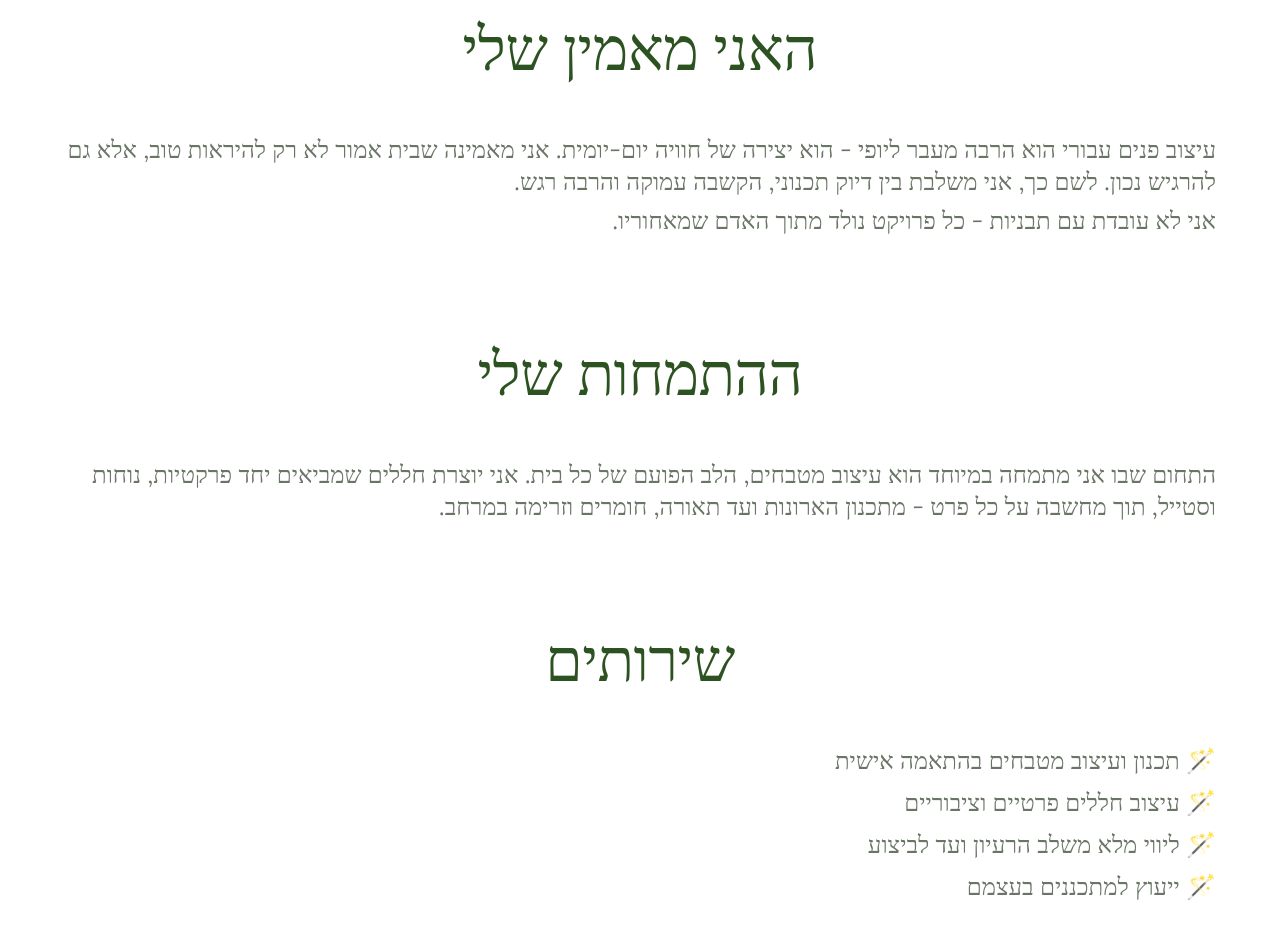
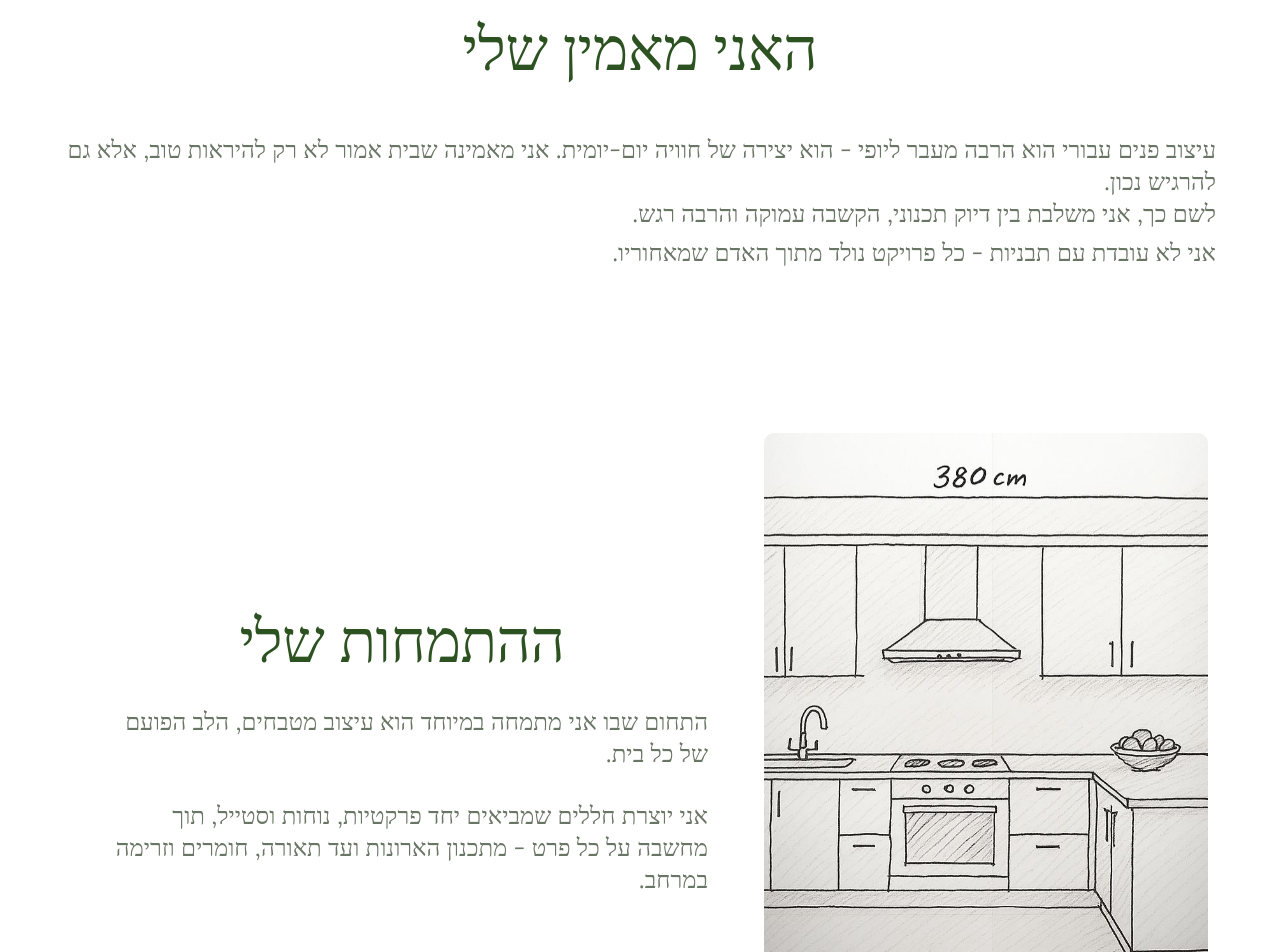
Before and after one commit to Omerf130/N.S, a React (Vite) app: page / in a window 1280 px wide. Shown: the part 1580-2532 px from the top of the page. Built offline with nearby package versions, Linux system fonts and the light colour scheme.

Commit message:
css fixes

```diff
--- a/src/App.scss
+++ b/src/App.scss
@@ -64,6 +64,10 @@
     .plans-title {
       color: $greentry;
     }
+    .plans-desc {
+      font-size: 20px;
+      text-align: center;
+    }
     .plans-container {
       display: flex;
       gap: 40px;
@@ -86,7 +90,7 @@
     margin: 70px 50px 0 50px;
     .gallery-title {
       direction: rtl;
-      padding: 15px 30px;
+      padding: 30px 30px;
     }
   }
   .rec-gallery {
@@ -145,7 +149,7 @@
 .section-title {
   opacity: 0;
   transform: translateY(20px); /* התחל כשהכותרת מוזזת למטה ב-20 פיקסלים */
-  transition: opacity 1s ease-in-out, transform 1s ease-in-out;
+  transition: opacity 1.25s ease-in-out, transform 1s ease-in-out;
 
   &.fade-in {
     opacity: 1;
--- a/src/common/SectionTitle.tsx
+++ b/src/common/SectionTitle.tsx
@@ -14,6 +14,8 @@ const SectionTitle = ({ title,variant, className = "" }: SectionTitleProps) => {
     triggerOnce: true,
   });
 
+  console.log(inView)
+
   return (
     <Typography
       variant={variant}
--- a/src/components/About.tsx
+++ b/src/components/About.tsx
@@ -56,8 +56,9 @@ export default function About() {
             className="about-title"
             variant={isMobile ? "h3" : "h2"}
           />
+          <Typography variant={isMobile ? "h6" : "h5"} color="#697565">אני נזי שרון, מעצבת פנים עם התמחות בעיצוב מטבחים.</Typography>
           <Typography variant={isMobile ? "h6" : "h5"} color="#697565">
-            אני נזי שרון, מעצבת פנים עם התמחות בעיצוב מטבחים. בגישה פתוחה
+             בגישה פתוחה
             וייחודית, אני רואה בכל אתגר הזדמנות לחדש, להעז וליצור משהו שמעורר
             רגש. אני חותרת לפרוץ גבולות ולשבור תפיסות שגרתיות בתחום העיצוב, כדי
             לממש את החלומות של לקוחותיי דרך פתרונות אישיים ומדויקים.
--- a/src/components/Contact.tsx
+++ b/src/components/Contact.tsx
@@ -52,7 +52,7 @@ const Contact = () => {
           position: "relative",
           borderRadius: "10px",
           color:"#000",
-          maxWidth:"700px !important",
+          maxWidth:"1200px !important",
           display:"flex",
           flexDirection:"column",
           alignItems:"center",
@@ -75,6 +75,7 @@ const Contact = () => {
               marginTop: "-30px",
               borderRadius: "10px",
               border: "none",
+              width:"75%"
             }}
           >
             <SectionTitle
@@ -83,7 +84,7 @@ const Contact = () => {
               variant="h2"
             />
             <SectionTitle
-            title="זה הזמן להגשים את החלום העיצובי שלך, אני כאן בשבילך"
+            title="זה הזמן להגשים את החלום העיצובי שלך - אני כאן בשבילך"
             className="contact-title"
             variant="h5"
             />
@@ -128,7 +129,7 @@ const Contact = () => {
               disabled={!isFormValid}
               fullWidth
             >
-              שלח בוואטסאפ
+              לוח ההשראה שלך - מתחיל כאן
             </Button>
           </Box>
           <Box>
--- a/src/components/Gallery.tsx
+++ b/src/components/Gallery.tsx
@@ -5,12 +5,12 @@ import { Box } from "@mui/material";
 import SectionTitle from "../common/SectionTitle";
 
 const galleryItems = [
-  { id: 1, src: "/pics/gallery/gallery1.jpeg", alt: "image1" },
+  { id: 1, src: "/pics/gallery/gallery6.jpeg", alt: "image1" },
   { id: 2, src: "/pics/gallery/gallery2.jpeg", alt: "image2" },
   { id: 3, src: "/pics/gallery/gallery3.jpeg", alt: "image3" },
   { id: 4, src: "/pics/gallery/gallery4.jpeg", alt: "image4" },
   { id: 5, src: "/pics/gallery/gallery5.jpeg", alt: "image5" },
-  { id: 6, src: "/pics/gallery/gallery6.jpeg", alt: "image6" },
+  { id: 6, src: "/pics/gallery/gallery1.jpeg", alt: "image6" },
   { id: 7, src: "/pics/gallery/gallery7.jpeg", alt: "image7" },
   { id: 8, src: "/pics/gallery/gallery8.jpeg", alt: "image8" },
   { id: 9, src: "/pics/gallery/gallery9.jpeg", alt: "image9" },
@@ -43,7 +43,7 @@ const Gallery = () => {
     <Box id="gallery" >
       <div >
       <SectionTitle
-          title="מהדמיון... למציאות"
+          title="מהדמיון... למציאות 💫"
           className="gallery-title"
           variant="h2"
         />
--- a/src/components/Me.tsx
+++ b/src/components/Me.tsx
@@ -5,7 +5,7 @@ import { useMediaMatch } from "../hooks/useMediaMatch";
 const Me = () => {
   const isMobile = useMediaMatch("(max-width: 500px)");
   return (
-    <Box id="services">
+    <Box id="me">
       <Container className="services">
         <SectionTitle
           title="האני מאמין שלי"
@@ -24,8 +24,9 @@ const Me = () => {
             <Typography variant={isMobile ? "h6" : "h5"}>
               עיצוב פנים עבורי הוא הרבה מעבר ליופי - הוא יצירה של חוויה
               יום-יומית. אני מאמינה שבית אמור לא רק להיראות טוב, אלא גם להרגיש
-              נכון. לשם כך, אני משלבת בין דיוק תכנוני, הקשבה עמוקה והרבה רגש.
+              נכון.
             </Typography>
+            <Typography variant={isMobile ? "h6" : "h5"}>לשם כך, אני משלבת בין דיוק תכנוני, הקשבה עמוקה והרבה רגש.</Typography>
             <Typography variant={isMobile ? "h6" : "h5"} sx={{marginTop:"7px"}}>
               אני לא עובדת עם תבניות - כל פרויקט נולד מתוך האדם שמאחוריו.
             </Typography>
--- a/src/components/Plans.tsx
+++ b/src/components/Plans.tsx
@@ -42,8 +42,6 @@ export default function Plans() {
     triggerOnce: true,
   });
 
-  console.log(inView)
-
   return (
     <Box id="plans" sx={{ py: 8, position: "relative" }}>
       {isMobile ? (
@@ -51,6 +49,11 @@ export default function Plans() {
           className="plans-container"
           sx={{ flexDirection: isMobile ? "column" : "row" }}
         >
+          <SectionTitle
+            title="המסע שלנו ביחד..."
+            className="plans-title"
+            variant={"h2"}
+          />
           <Box
             sx={{
               position: isMobile ? "static" : "sticky",
@@ -58,11 +61,6 @@ export default function Plans() {
               height: isMobile ? "unset" : "250px",
             }}
           >
-            <SectionTitle
-              title="המסע שלנו ביחד..."
-              className="plans-title"
-              variant={isMiniMobile ? "h3" : "h2"}
-            />
             <Typography variant={isMiniMobile ? "h6" : "h5"} color="#697565">
               אני כאן כדי ללוות אותך צעד צעד, להפוך רעיונות למציאות - ושהכל
               ירגיש בדיוק אתה.
@@ -116,11 +114,15 @@ export default function Plans() {
                     sx={{
                       display: "flex",
                       flexDirection: "column",
-                      alignItems: "flex-start",
+                      alignItems: "center",
                     }}
                   >
                     {item.desc.map((part, i) => (
-                      <Typography key={i} textAlign={"right"} variant="body1">
+                      <Typography
+                        key={i}
+                        sx={{ fontSize: "18px", textAlign: "center" }}
+                        variant="body1"
+                      >
                         {part}
                       </Typography>
                     ))}
@@ -193,7 +195,12 @@ export default function Plans() {
                     }}
                   >
                     {item.desc.map((part, i) => (
-                      <Typography key={i} textAlign={"right"} variant="body1">
+                      <Typography
+                        key={i}
+                        textAlign={"right"}
+                        variant="body1"
+                        sx={{ fontSize: "20px", textAlign: "center" }}
+                      >
                         {part}
                       </Typography>
                     ))}
--- a/src/components/Services.tsx
+++ b/src/components/Services.tsx
@@ -12,9 +12,9 @@ const services = [
 const Services = () => {
     const isMobile = useMediaMatch("(max-width: 500px)");
   return (
-    <Box id="services">
+    <Box id="services" sx={{ py: 8, position: "relative" }}>
       <Container className="services">
-        <SectionTitle title="שירותים" className="services-title" variant="h2" />
+        <SectionTitle title="השירותים שלי" className="services-title" variant="h2" />
         <Paper
           className="services-list"
           sx={{
@@ -24,8 +24,8 @@ const Services = () => {
           }}
         >
           {services.map((service) => (
-            <Box>
-              <Box key={service.id}></Box>
+            <Box key={service.id}>
+              <Box></Box>
               <Typography variant={isMobile ? "h6" : "h5"}>{service.text}</Typography>
             </Box>
           ))}
--- a/src/components/Spacial.tsx
+++ b/src/components/Spacial.tsx
@@ -5,29 +5,71 @@ import { useMediaMatch } from "../hooks/useMediaMatch";
 const Spacial = () => {
   const isMobile = useMediaMatch("(max-width: 500px)");
   return (
-    <Box id="services">
-      <Container className="services">
+    <Box
+      id="spacial"
+      sx={{
+        py: 8,
+        px: 6,
+        display: "flex",
+        "@media (max-width:750px)": {
+          flexDirection: "column",
+        },
+        position: "relative",
+        zIndex: 2,
+      }}
+    >
+      <Container
+        sx={{
+          display: "flex",
+          flexDirection: "row-reverse",
+          gap: 4,
+          alignItems: "center",
+          "@media (max-width:750px)": {
+            flexDirection: "column-reverse",
+          },
+        }}
+      >
+        <Box
+          sx={{
+            backgroundImage: 'url("/pics/spacial.jpeg")',
+            backgroundSize: "cover",
+            backgroundPosition: "center",
+            flexShrink: 0,
+            borderRadius: "10px",
+            width: "calc(35vw - 4px)",
+            height: "calc(50vw - 6px)",
+            "@media (max-width:750px)": {
+              width: "calc(120% - 16px)",
+              height: "calc(110vw - 8px)",
+            },
+
+            maxWidth: 500,
+            maxHeight: 650,
+          }}
+        />
+        <Container
+          sx={{
+            maxWidth: "sm",
+            padding: "0",
+            display: "flex",
+            flexDirection: "column",
+            gap: "30px",
+            direction:"rtl"
+          }}
+        >
           <SectionTitle
             title="ההתמחות שלי"
             className="services-title"
             variant="h2"
           />
-        <Paper
-          // className="services-list"
-          sx={{
-            backgroundColor: "transparent",
-            border: "none",
-            boxShadow: "unset",
-          }}
-        >
-          <Box>
           <Typography variant={isMobile ? "h6" : "h5"}>
             התחום שבו אני מתמחה במיוחד הוא עיצוב מטבחים, הלב הפועם של כל בית.
+          </Typography>
+          <Typography variant={isMobile ? "h6" : "h5"}>
             אני יוצרת חללים שמביאים יחד פרקטיות, נוחות וסטייל, תוך מחשבה על כל
             פרט - מתכנון הארונות ועד תאורה, חומרים וזרימה במרחב.
           </Typography>
-          </Box>
-        </Paper>
+        </Container>
       </Container>
     </Box>
   );
```
Also changed, not shown: public/pics/spacial.jpeg (added). Lines whose indentation alone changed are shown as unchanged.
